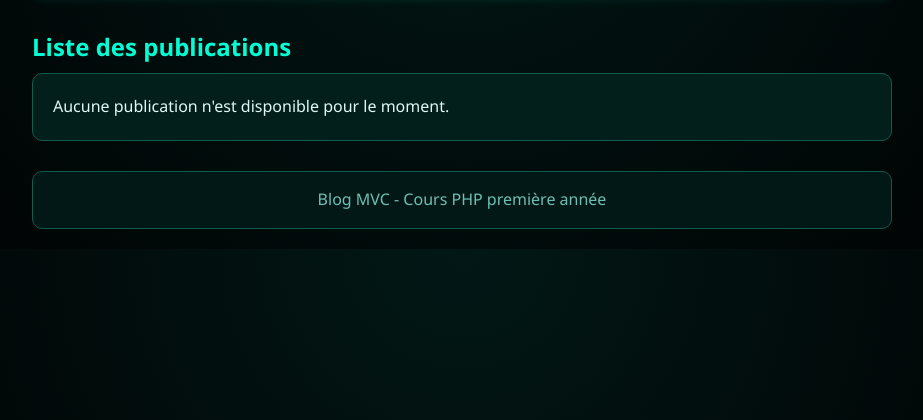
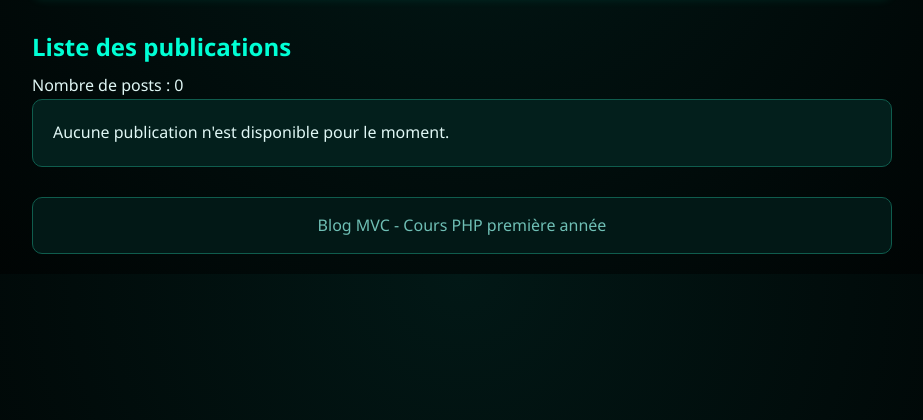
Before and after one commit to type1101/Blog__, a PHP site: page / in a window 1280 px wide. Shown: the part 169-589 px from the top of the page, without its empty margins (178-1101 px from the left). Run offline with PHP 8.4, Linux system fonts and the light colour scheme; data that the repository does not hold is empty.

Commit message:
ajout du compteur de posts dans post.php

```diff
--- a/index.php
+++ b/index.php
@@ -54,7 +54,6 @@ require_once 'controllers/userControllers.php';
 
 $errorMessage = '';
 
-// Centralisation de TOUS les messages d'erreur (Post et User)
 if (isset($_GET['error'])) {
     switch ($_GET['error']) {
         case 'too_big': $errorMessage = "Le fichier est trop volumineux (10 Mo max)."; break;
--- a/view/posts/post.php
+++ b/view/posts/post.php
@@ -26,6 +26,12 @@ require_once 'view/partial/header.php';
 
 <main>
     <h2>Liste des publications</h2>
+
+
+    <?php
+    $nb_posts = count($posts);
+    echo "<p>Nombre de posts : " . $nb_posts . "</p>";
+    ?>
 
     <?php
     /*
```
Also changed, not shown: uploads/69ccd641a2a184.66836519.jpg (added).
